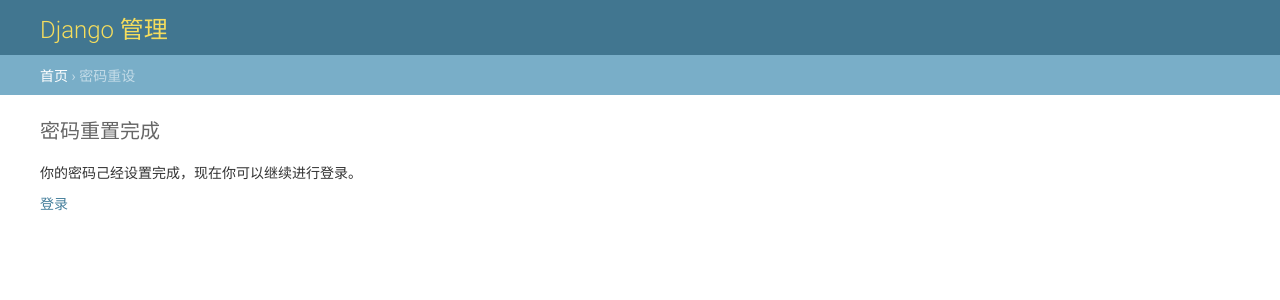
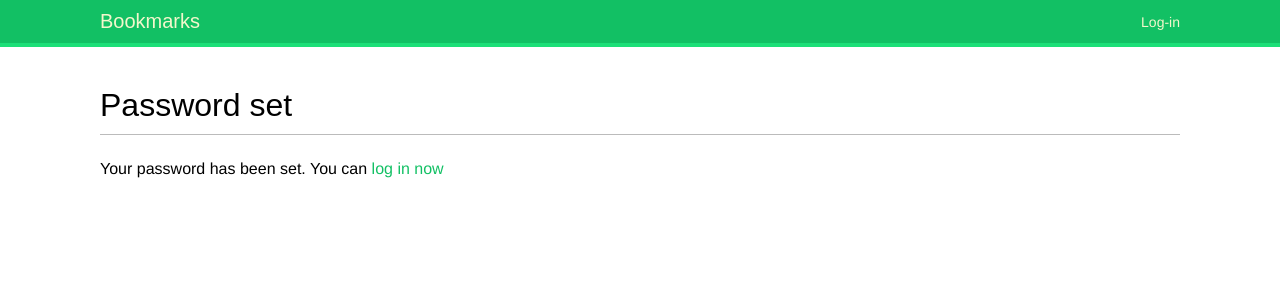
Before and after one commit to NoahGit/bookmarks, a Django app: page /account/reset/done/ in a window 1280 px wide. Shown: the top 300 px of the page. Run offline with Django 3.2, Linux system fonts and the light colour scheme; some web fonts are replaced.

```diff
--- a/account/templates/registration/login.html
+++ b/account/templates/registration/login.html
@@ -21,6 +21,7 @@
             <p>
                 <input type="submit" value="登陆">
             </p>
+            <p><a href="{% url "password_reset" %}">Forgotten your password?</a> </p>
         </form>
     </div>
 {% endblock %}
--- /dev/null
+++ b/account/templates/registration/password_reset_complete.html
@@ -0,0 +1,8 @@
+{% extends "base.html" %}
+
+{% block title %}Password reset{% endblock %}
+
+{% block content %}
+    <h1>Password set</h1>
+    <p>Your password has been set. You can <a href="{% url "login" %}">log in now</a> </p>
+{% endblock %}
--- a/bookmarks/settings.py
+++ b/bookmarks/settings.py
@@ -127,3 +127,5 @@ STATICFILES_DIRS = (
 LOGIN_REDIRECT_URL = 'dashboard'
 LOGIN_URL = 'login'
 LOGOUT_URL = 'logout'
+
+EMAIL_BACKEND = 'django.core.mail.backends.console.EmailBackend'
```
Also changed, not shown: account/views.py (+4 -4 lines), db.sqlite3.
